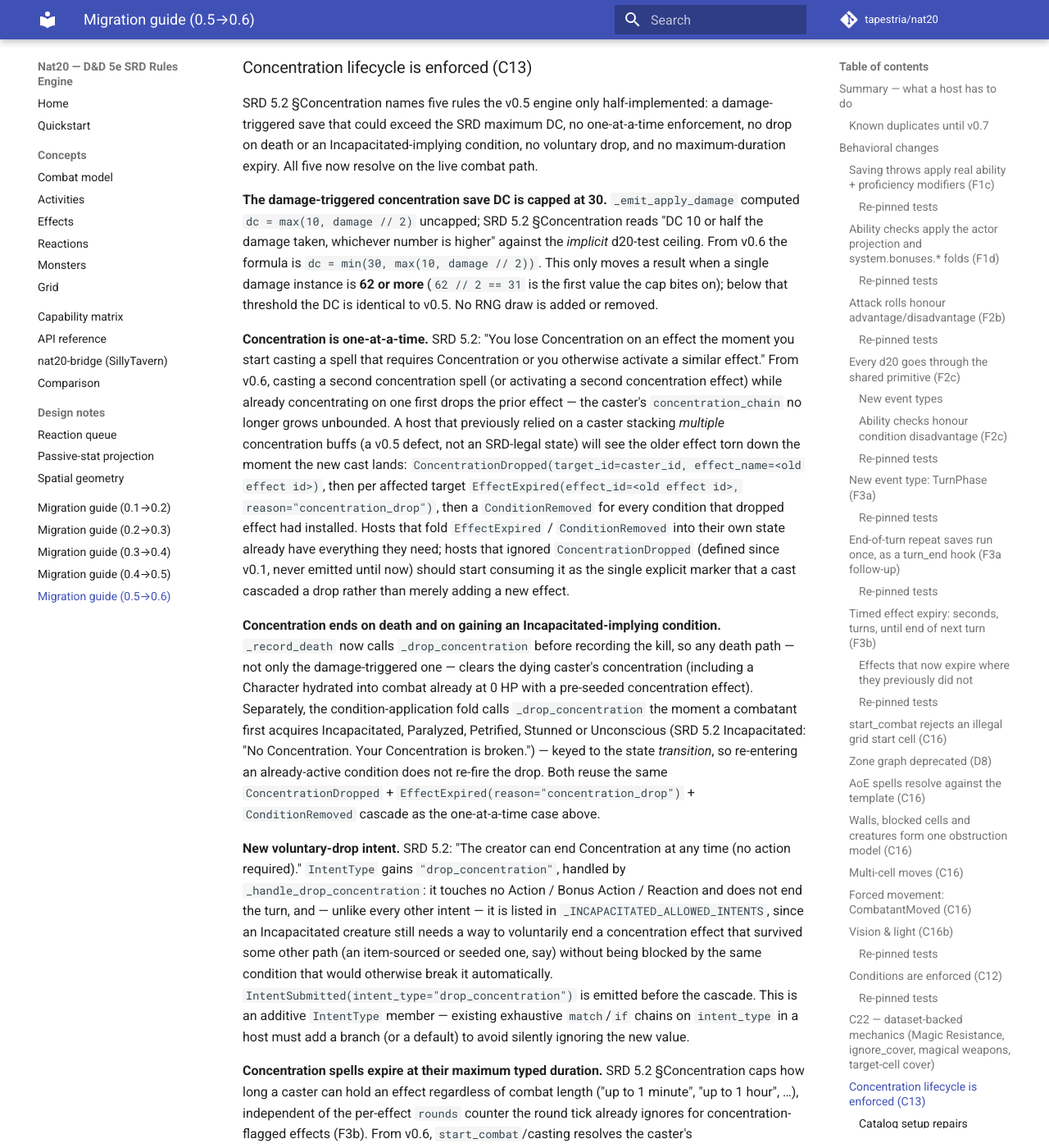
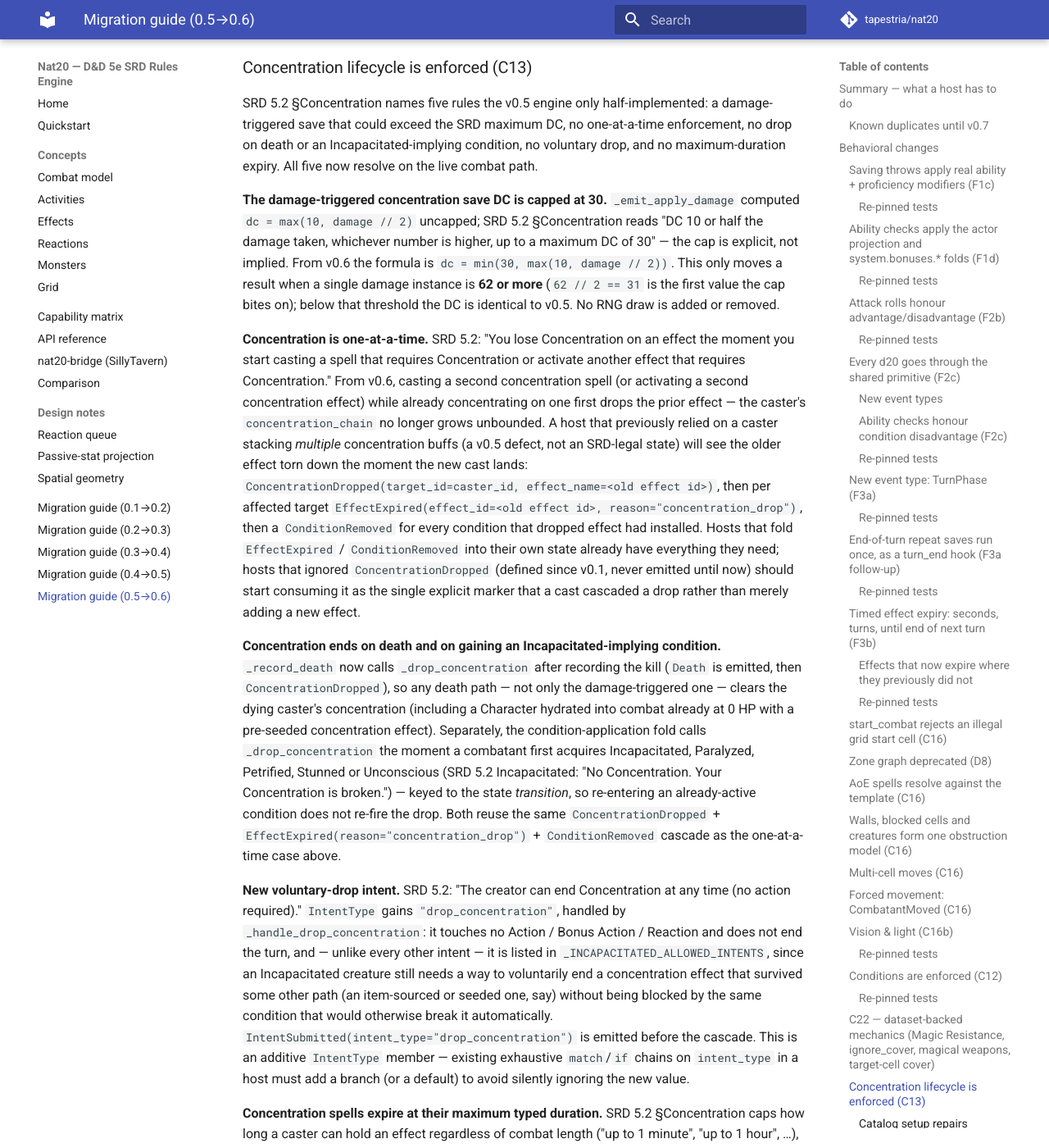
Before and after one commit to tapestria/nat20, an MkDocs documentation site: the page built from docs/migration/v0.5-to-v0.6.md, in a window 1280 px wide and 1400 px high, scrolled down 27829 px. Shown: the whole window at 82% size. Built offline with MkDocs 1.6.1 and Material for MkDocs 9.7.7, drawn with Linux system fonts in a browser that asks for light colours; comment, search, counter and statistics services are not loaded; some of the changed text lies outside the part shown.

Commit message:
docs: final-review accuracy sweep for C13
Fixes accumulated during the C13 whole-branch review: the
_record_death / _drop_concentration event-order claim had the cascade
backwards (Death is emitted, then ConcentrationDropped — not the
reverse), in both the v0.5-to-v0.6 migration doc and the C13-S03 e2e
docstring; the damage-triggered save DC-30 cap is explicit in SRD 5.2
text ("up to a maximum DC of 30"), not an implicit d20-test ceiling;
the one-at-a-time paraphrase now matches the SRD's actual wording
("...or activate another effect that requires Concentration"); the
migration doc no longer credits start_combat with resolving the
timed-expiry counter (only casting does — seeded effects get none);
and capabilities.md's Conditions row had silently dropped
Incapacitated's initiative disadvantage when trimming four unenforced
rows down to three, leaving it disagreeing with BACKLOG.md.

Co-Authored-By: Claude Fable 5 <noreply@anthropic.com>

```diff
--- a/docs/migration/v0.5-to-v0.6.md
+++ b/docs/migration/v0.5-to-v0.6.md
@@ -1046,7 +1046,8 @@ resolve on the live combat path.
 **The damage-triggered concentration save DC is capped at 30.**
 `_emit_apply_damage` computed `dc = max(10, damage // 2)` uncapped; SRD 5.2
 §Concentration reads "DC 10 or half the damage taken, whichever number is
-higher" against the *implicit* d20-test ceiling. From v0.6 the formula is
+higher, up to a maximum DC of 30" — the cap is explicit, not implied. From
+v0.6 the formula is
 `dc = min(30, max(10, damage // 2))`. This only moves a result when a single
 damage instance is **62 or more** (`62 // 2 == 31` is the first value the cap
 bites on); below that threshold the DC is identical to v0.5. No RNG draw is
@@ -1054,7 +1055,7 @@ added or removed.
 
 **Concentration is one-at-a-time.** SRD 5.2: "You lose Concentration on an
 effect the moment you start casting a spell that requires Concentration or
-you otherwise activate a similar effect." From v0.6, casting a second
+activate another effect that requires Concentration." From v0.6, casting a second
 concentration spell (or activating a second concentration effect) while
 already concentrating on one first drops the prior effect — the caster's
 `concentration_chain` no longer grows unbounded. A host that previously
@@ -1071,8 +1072,9 @@ the single explicit marker that a cast cascaded a drop rather than merely
 adding a new effect.
 
 **Concentration ends on death and on gaining an Incapacitated-implying
-condition.** `_record_death` now calls `_drop_concentration` before recording
-the kill, so any death path — not only the damage-triggered one — clears the
+condition.** `_record_death` now calls `_drop_concentration` after recording
+the kill (`Death` is emitted, then `ConcentrationDropped`), so any death path
+— not only the damage-triggered one — clears the
 dying caster's concentration (including a Character hydrated into combat
 already at 0 HP with a pre-seeded concentration effect). Separately, the
 condition-application fold calls `_drop_concentration` the moment a
@@ -1099,8 +1101,8 @@ branch (or a default) to avoid silently ignoring the new value.
 §Concentration caps how long a caster can hold an effect regardless of
 combat length ("up to 1 minute", "up to 1 hour", …), independent of the
 per-effect `rounds` counter the round tick already ignores for
-concentration-flagged effects (F3b). From v0.6, `start_combat`/casting
-resolves the caster's `concentration_rounds_remaining[caster_id]` from the
+concentration-flagged effects (F3b). From v0.6, casting resolves the
+caster's `concentration_rounds_remaining[caster_id]` from the
 cast spell's typed `Spell.duration` at cast time — SRD round = 1, minute =
 10, hour = 600, day = 14400 (6 s/round) — and a new `engine:concentration-expiry`
 `turn_end` hook, registered LAST (after `engine:timed-effect-expiry`),
```
Also changed, not shown: docs/capabilities.md (+1 -1 lines), 1 other file.
